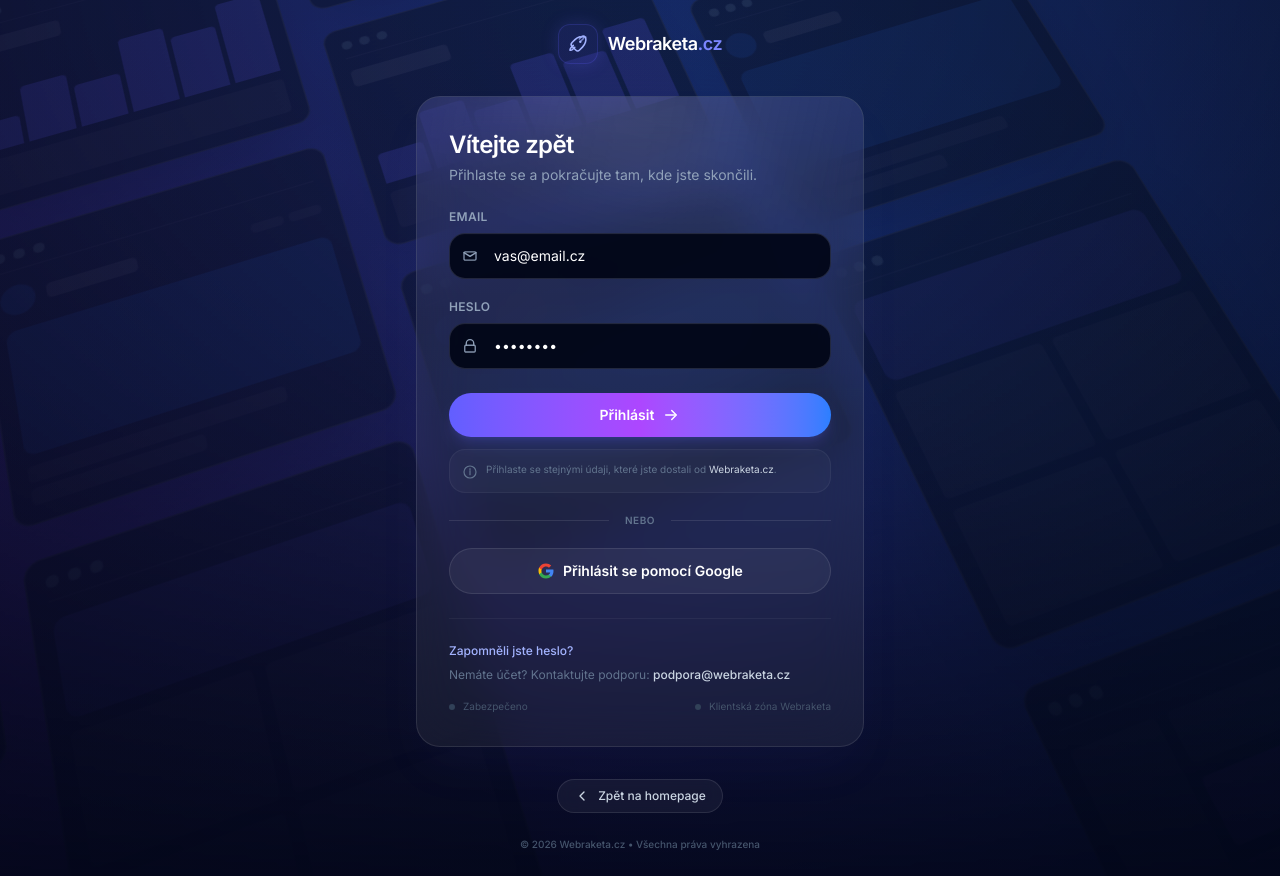
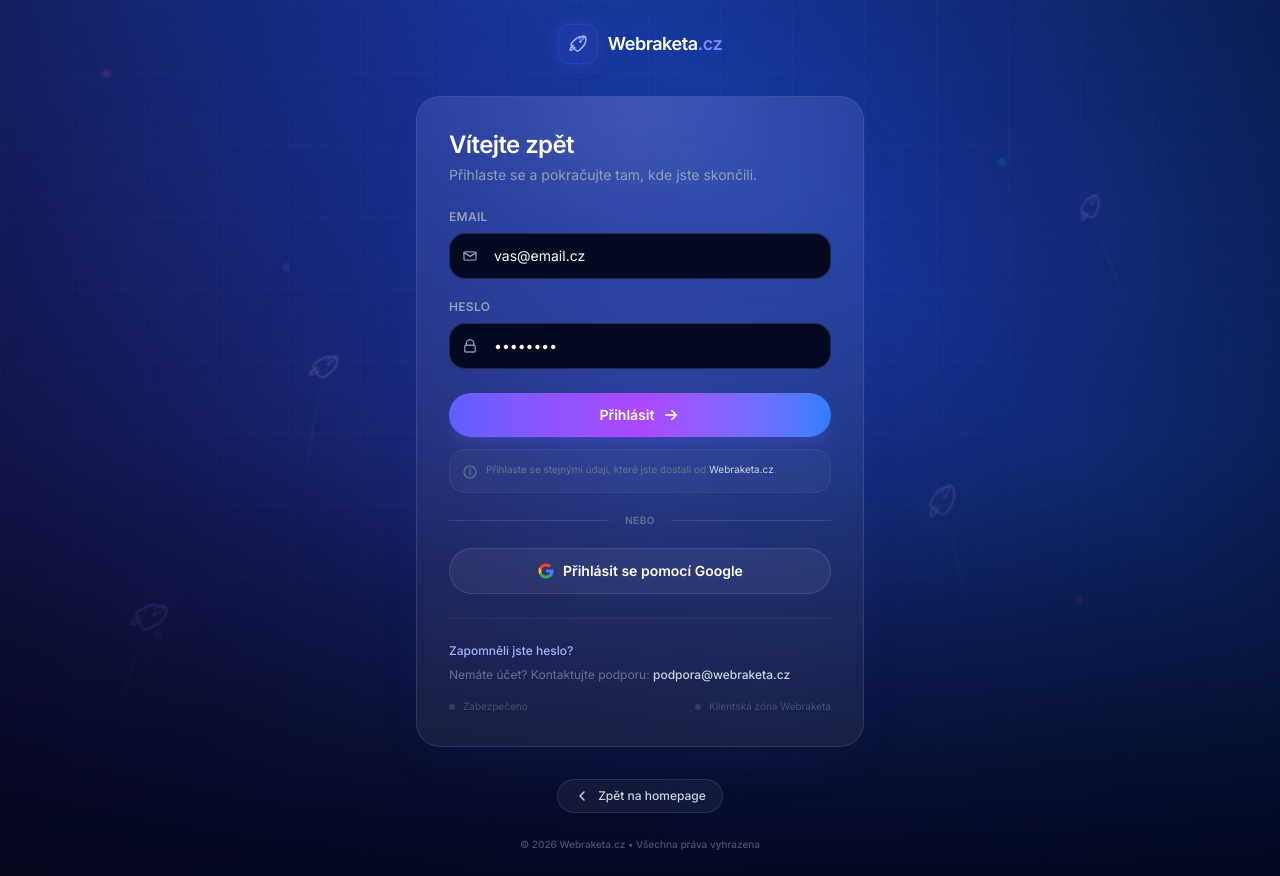
Before and after one commit to webraketacz/webraketa-client-portal, a Next.js app: page /login in a window 1280 px wide. Built offline with nearby package versions, Linux system fonts and the light colour scheme.

Commit message:
Add neon rocket grid background to login page

```diff
--- a/app/login/page.tsx
+++ b/app/login/page.tsx
@@ -150,113 +150,33 @@
   );
 }
 
-function WindowCardA() {
+function BackgroundRocket({
+  className = "",
+  delay = "0s",
+  duration = "18s",
+  size = 42,
+}: {
+  className?: string;
+  delay?: string;
+  duration?: string;
+  size?: number;
+}) {
   return (
-    <div className="w-full rounded-xl border border-white/10 bg-slate-900/90 p-3 shadow-2xl">
-      <div className="mb-3 flex gap-1.5 border-b border-white/5 pb-2">
-        <div className="h-2 w-2 rounded-full bg-slate-700" />
-        <div className="h-2 w-2 rounded-full bg-slate-700" />
-        <div className="h-2 w-2 rounded-full bg-slate-700" />
+    <div
+      className={`pointer-events-none absolute text-indigo-400/70 ${className}`}
+      style={{
+        animationDelay: delay,
+        animationDuration: duration,
+      }}
+    >
+      <div
+        className="relative animate-rocket-launch"
+        style={{ width: size, height: size }}
+      >
+        <div className="absolute left-1/2 top-1/2 h-24 w-[2px] -translate-x-1/2 translate-y-4 bg-gradient-to-t from-cyan-400/0 via-cyan-400/35 to-fuchsia-400/0 blur-[1px]" />
+        <div className="absolute left-1/2 top-1/2 h-16 w-8 -translate-x-1/2 -translate-y-1/2 rounded-full bg-indigo-400/10 blur-xl" />
+        <RocketIcon className="relative z-10 h-full w-full drop-shadow-[0_0_12px_rgba(129,140,248,0.45)]" />
       </div>
-      <div className="mb-2 h-16 w-full rounded-lg bg-indigo-500/20" />
-      <div className="grid grid-cols-2 gap-2">
-        <div className="h-20 rounded bg-white/5" />
-        <div className="h-20 rounded bg-white/5" />
-        <div className="h-20 rounded bg-white/5" />
-        <div className="h-20 rounded bg-white/5" />
-      </div>
-    </div>
-  );
-}
-
-function WindowCardB() {
-  return (
-    <div className="w-full rounded-xl border border-white/10 bg-slate-900/90 p-3 shadow-2xl">
-      <div className="mb-3 flex gap-1.5 border-b border-white/5 pb-2">
-        <div className="h-2 w-2 rounded-full bg-slate-700" />
-        <div className="h-2 w-2 rounded-full bg-slate-700" />
-        <div className="h-2 w-2 rounded-full bg-slate-700" />
-      </div>
-      <div className="flex gap-2">
-        <div className="h-32 w-1/4 rounded bg-white/5" />
-        <div className="flex flex-1 flex-col gap-2">
-          <div className="h-8 rounded bg-white/5" />
-          <div className="flex gap-2">
-            <div className="h-10 flex-1 rounded bg-purple-500/20" />
-            <div className="h-10 flex-1 rounded bg-fuchsia-500/20" />
-          </div>
-          <div className="h-10 rounded bg-white/5" />
-        </div>
-      </div>
-    </div>
-  );
-}
-
-function WindowCardC() {
-  return (
-    <div className="w-full rounded-xl border border-white/10 bg-slate-900/90 p-3 shadow-2xl">
-      <div className="mb-3 flex gap-1.5 border-b border-white/5 pb-2">
-        <div className="h-2 w-2 rounded-full bg-slate-700" />
-        <div className="h-2 w-2 rounded-full bg-slate-700" />
-        <div className="h-2 w-2 rounded-full bg-slate-700" />
-      </div>
-      <div className="mb-3 h-4 w-1/3 rounded bg-white/10" />
-      <div className="mb-2 flex h-20 items-end gap-1">
-        <div className="h-1/3 w-1/6 rounded-t bg-indigo-500/40" />
-        <div className="h-2/3 w-1/6 rounded-t bg-indigo-500/40" />
-        <div className="h-1/2 w-1/6 rounded-t bg-indigo-500/40" />
-        <div className="h-[90%] w-1/6 rounded-t bg-indigo-500/40" />
-        <div className="h-3/4 w-1/6 rounded-t bg-indigo-500/40" />
-        <div className="h-full w-1/6 rounded-t bg-indigo-500/40" />
-      </div>
-      <div className="h-8 rounded bg-white/5" />
-    </div>
-  );
-}
-
-function WindowCardD() {
-  return (
-    <div className="w-full rounded-xl border border-white/10 bg-slate-900/90 p-3 shadow-2xl">
-      <div className="mb-3 flex gap-1.5 border-b border-white/5 pb-2">
-        <div className="h-2 w-2 rounded-full bg-slate-700" />
-        <div className="h-2 w-2 rounded-full bg-slate-700" />
-        <div className="h-2 w-2 rounded-full bg-slate-700" />
-      </div>
-      <div className="mb-3 flex items-center gap-2">
-        <div className="h-6 w-6 rounded-full bg-blue-500/20" />
-        <div className="h-3 w-16 rounded bg-white/10" />
-        <div className="ml-auto flex gap-1">
-          <div className="h-2 w-6 rounded bg-white/5" />
-          <div className="h-2 w-6 rounded bg-white/5" />
-        </div>
-      </div>
-      <div className="mb-2 h-24 w-full rounded-lg bg-blue-500/20" />
-      <div className="mb-1 h-3 w-3/4 rounded bg-white/5" />
-      <div className="h-3 w-1/2 rounded bg-white/5" />
-    </div>
-  );
-}
-
-function Column({
-  direction = "up",
-  pt = "",
-}: {
-  direction?: "up" | "down";
-  pt?: string;
-}) {
-  const animation =
-    direction === "up" ? "animate-scroll-y-up" : "animate-scroll-y-down";
-
-  return (
-    <div className={`flex w-48 flex-col gap-4 sm:w-64 sm:gap-6 ${animation} ${pt}`}>
-      <WindowCardA />
-      <WindowCardB />
-      <WindowCardC />
-      <WindowCardD />
-      <WindowCardA />
-      <WindowCardB />
-      <WindowCardC />
-      <WindowCardD />
     </div>
   );
 }
@@ -317,20 +237,35 @@
         }}
       >
         <div className="relative min-h-dvh overflow-hidden">
-          <div className="pointer-events-none absolute inset-0 z-0 animate-gradient-xy bg-[linear-gradient(45deg,#0f172a,#312e81,#581c87,#1e3a8a,#0f172a)]" />
+          <div className="pointer-events-none absolute inset-0 z-0 animate-gradient-xy bg-[linear-gradient(45deg,#020617,#1e1b4b,#3b0764,#1d4ed8,#020617)]" />
 
-          <div className="pointer-events-none absolute inset-0 z-0 overflow-hidden [perspective:1000px] opacity-40 sm:opacity-60">
-            <div className="absolute top-1/2 left-1/2 flex w-[150%] -translate-x-1/2 -translate-y-1/2 gap-4 [transform:rotateX(20deg)_rotateZ(-20deg)_scale(1.5)] sm:gap-6">
-              <Column direction="up" />
-              <Column direction="down" pt="pt-12" />
-              <Column direction="up" pt="pt-24" />
-              <Column direction="down" pt="pt-8" />
-              <Column direction="up" pt="pt-16" />
+          <div className="pointer-events-none absolute inset-0 z-0 bg-[linear-gradient(to_right,rgba(129,140,248,0.08)_1px,transparent_1px),linear-gradient(to_bottom,rgba(129,140,248,0.08)_1px,transparent_1px)] bg-[size:72px_72px]" />
+
+          <div className="pointer-events-none absolute inset-0 z-0 bg-[radial-gradient(circle_at_center,rgba(129,140,248,0.08)_0%,transparent_45%)]" />
+
+          <div className="pointer-events-none absolute inset-0 z-0 overflow-hidden">
+            <div className="absolute left-[8%] top-[8%] h-2 w-2 rounded-full bg-fuchsia-400/30 blur-[1px]" />
+            <div className="absolute left-[22%] top-[30%] h-2 w-2 rounded-full bg-indigo-400/30 blur-[1px]" />
+            <div className="absolute left-[78%] top-[18%] h-2 w-2 rounded-full bg-cyan-400/30 blur-[1px]" />
+            <div className="absolute left-[84%] top-[68%] h-2 w-2 rounded-full bg-fuchsia-400/30 blur-[1px]" />
+            <div className="absolute left-[12%] top-[72%] h-2 w-2 rounded-full bg-indigo-400/30 blur-[1px]" />
+            <div className="absolute left-[62%] top-[82%] h-2 w-2 rounded-full bg-cyan-400/30 blur-[1px]" />
+
+            <div className="absolute inset-0 opacity-70">
+              <BackgroundRocket className="left-[10%] top-[68%] rotate-[18deg]" delay="0s" duration="18s" size={42} />
+              <BackgroundRocket className="left-[24%] top-[40%] rotate-[10deg]" delay="4s" duration="20s" size={34} />
+              <BackgroundRocket className="left-[72%] top-[55%] rotate-[-14deg]" delay="8s" duration="22s" size={40} />
+              <BackgroundRocket className="left-[84%] top-[22%] rotate-[-20deg]" delay="2s" duration="19s" size={30} />
+              <BackgroundRocket className="left-[58%] top-[78%] rotate-[12deg]" delay="6s" duration="24s" size={36} />
             </div>
+
+            <div className="absolute left-[8%] top-[20%] h-28 w-28 rounded-full bg-indigo-500/8 blur-3xl" />
+            <div className="absolute right-[10%] top-[18%] h-40 w-40 rounded-full bg-fuchsia-500/8 blur-3xl" />
+            <div className="absolute bottom-[10%] left-[22%] h-36 w-36 rounded-full bg-cyan-500/8 blur-3xl" />
           </div>
 
-          <div className="pointer-events-none absolute inset-0 z-0 bg-gradient-to-b from-transparent via-slate-950/40 to-slate-950/90" />
-          <div className="pointer-events-none absolute inset-0 z-0 bg-[radial-gradient(circle_at_center,transparent_0%,rgba(2,6,23,0.5)_100%)]" />
+          <div className="pointer-events-none absolute inset-0 z-0 bg-gradient-to-b from-transparent via-slate-950/30 to-slate-950/90" />
+          <div className="pointer-events-none absolute inset-0 z-0 bg-[radial-gradient(circle_at_center,transparent_0%,rgba(2,6,23,0.55)_100%)]" />
 
           <main className="relative z-10 flex min-h-dvh flex-col items-center justify-center p-6">
             <div className="w-full">
@@ -547,30 +482,30 @@
           animation: gradient-xy 15s ease infinite;
         }
 
-        @keyframes scroll-y-up {
+        @keyframes rocket-launch {
           0% {
-            transform: translateY(0);
+            transform: translate3d(0, 80px, 0) scale(0.9);
+            opacity: 0;
+          }
+          10% {
+            opacity: 0.55;
+          }
+          50% {
+            opacity: 0.85;
+          }
+          90% {
+            opacity: 0.35;
           }
           100% {
-            transform: translateY(-50%);
+            transform: translate3d(0, -520px, 0) scale(1.08);
+            opacity: 0;
           }
         }
 
-        @keyframes scroll-y-down {
-          0% {
-            transform: translateY(-50%);
-          }
-          100% {
-            transform: translateY(0);
-          }
-        }
-
-        .animate-scroll-y-up {
-          animation: scroll-y-up 50s linear infinite;
-        }
-
-        .animate-scroll-y-down {
-          animation: scroll-y-down 50s linear infinite;
+        .animate-rocket-launch {
+          animation-name: rocket-launch;
+          animation-timing-function: linear;
+          animation-iteration-count: infinite;
         }
 
         input,
```
